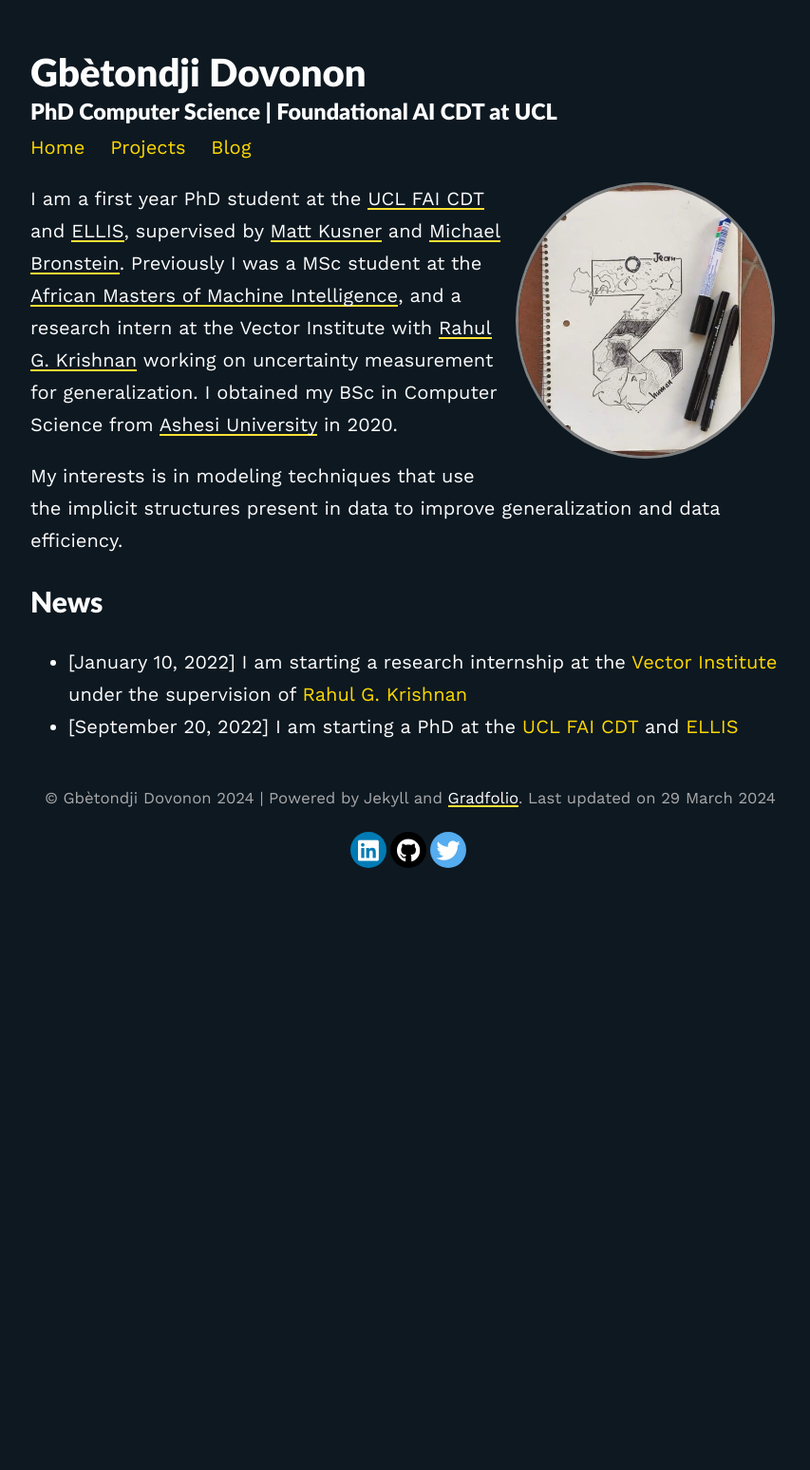
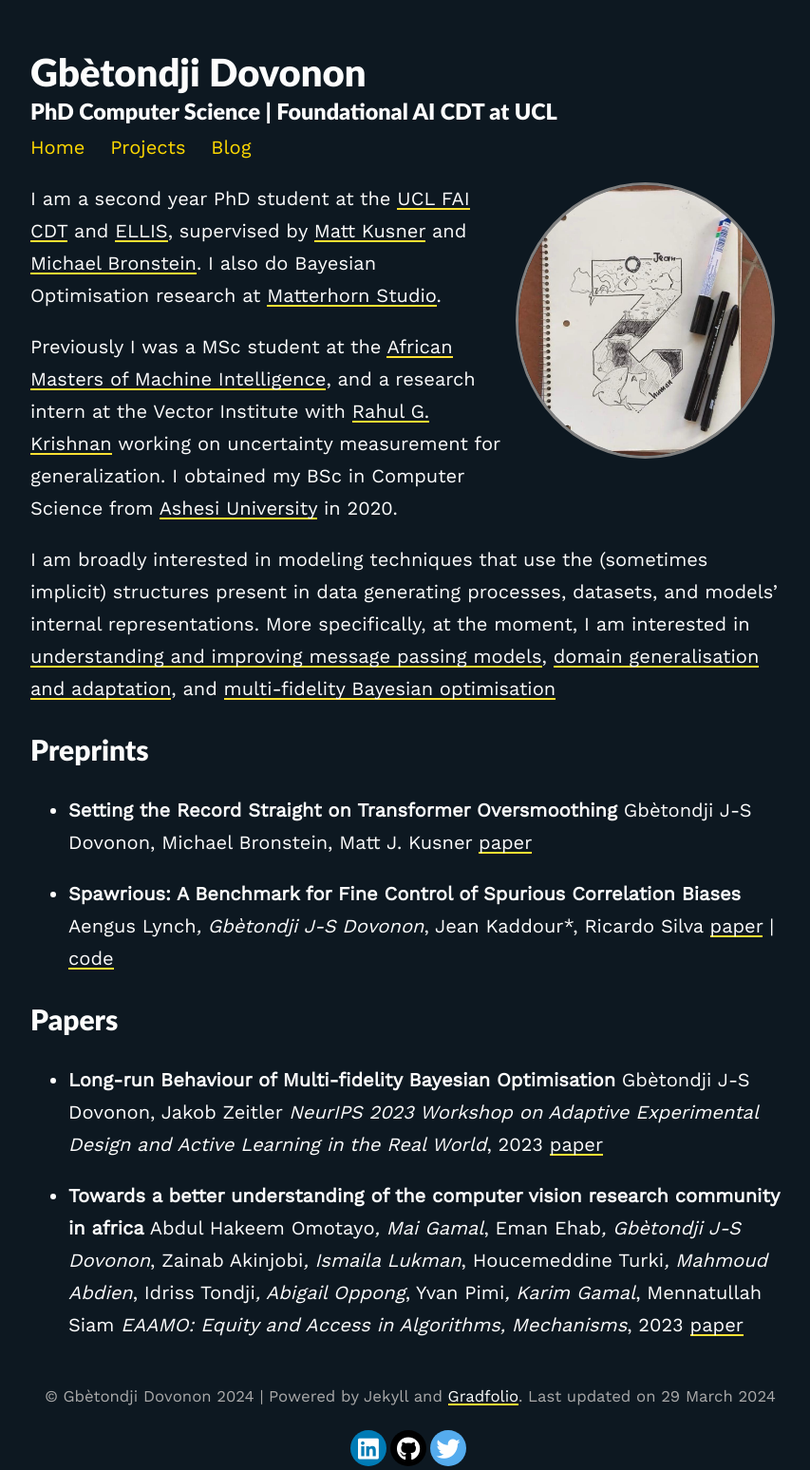
Before and after one commit to jean72human/jean72human.github.io, a Jekyll site: the page built from index.md, in a window 1280 px wide. Shown: the whole page at 95% size, without its empty margins (208-1061 px from the left). Built offline with Jekyll 4.4.1, drawn with Linux system fonts in a browser that asks for light colours; nearby versions of some CDN libraries; before the commit the page ends 980 px from its top, so only the background shows below that.

Commit message:
Update index.md

```diff
--- a/index.md
+++ b/index.md
@@ -6,12 +6,31 @@ profile:
   image: profile.png
 published: true
 ---
-I am a first year PhD student at the [UCL FAI CDT](https://www.ucl.ac.uk/foundational-ai-cdt/foundational-artificial-intelligence-mphilphd) and [ELLIS](https://ellis.eu/), supervised by [Matt Kusner](https://mkusner.github.io/) and [Michael Bronstein](https://www.cs.ox.ac.uk/people/michael.bronstein/).
+I am a second year PhD student at the [UCL FAI CDT](https://www.ucl.ac.uk/foundational-ai-cdt/foundational-artificial-intelligence-mphilphd) and [ELLIS](https://ellis.eu/), supervised by [Matt Kusner](https://mkusner.github.io/) and [Michael Bronstein](https://www.cs.ox.ac.uk/people/michael.bronstein/). I also do Bayesian Optimisation research at [Matterhorn Studio](matterhorn.studio).
+
 Previously I was a MSc student at the [African Masters of Machine Intelligence](https://aimsammi.org/), and a research intern at the Vector Institute with [Rahul G. Krishnan](http://www.cs.toronto.edu/~rahulgk/index.html) working on uncertainty measurement for generalization. I obtained my BSc in Computer Science from [Ashesi University](https://www.ashesi.edu.gh/) in 2020.
 
-My interests is in modeling techniques that use the implicit structures present in data to improve generalization and data efficiency.
+I am broadly interested in modeling techniques that use the (sometimes implicit) structures present in data generating processes, datasets, and models' internal representations. More specifically, at the moment, I am interested in [understanding and improving message passing models](https://arxiv.org/pdf/2401.04301.pdf), [domain generalisation and adaptation](https://arxiv.org/pdf/2303.05470.pdf), and [multi-fidelity Bayesian optimisation](https://arxiv.org/pdf/2312.12633.pdf)
 
-## News
 
-- [January 10, 2022] I am starting a research internship at the [Vector Institute](https://vectorinstitute.ai/) under the supervision of [Rahul G. Krishnan](http://www.cs.toronto.edu/~rahulgk/index.html)
-- [September 20, 2022] I am starting a PhD at the [UCL FAI CDT](https://www.ucl.ac.uk/foundational-ai-cdt/foundational-artificial-intelligence-mphilphd) and [ELLIS](https://ellis.eu/)
+## Preprints
+
+- **Setting the Record Straight on Transformer Oversmoothing**
+  Gbètondji J-S Dovonon, Michael Bronstein, Matt J. Kusner
+  [paper](https://arxiv.org/pdf/2401.04301.pdf)
+
+- **Spawrious: A Benchmark for Fine Control of Spurious Correlation Biases**
+  Aengus Lynch*, Gbètondji J-S Dovonon*, Jean Kaddour*, Ricardo Silva
+  [paper](https://arxiv.org/pdf/2303.05470.pdf) | [code](https://github.com/aengusl/spawrious)
+
+## Papers
+
+- **Long-run Behaviour of Multi-fidelity Bayesian Optimisation**
+  Gbètondji J-S Dovonon, Jakob Zeitler
+  *NeurIPS 2023 Workshop on Adaptive Experimental Design and Active Learning in the Real World*, 2023
+  [paper](https://arxiv.org/pdf/2312.12633.pdf)
+
+- **Towards a better understanding of the computer vision research community in africa**
+  Abdul Hakeem Omotayo*, Mai Gamal*, Eman Ehab*, Gbètondji J-S Dovonon*, Zainab Akinjobi*, Ismaila Lukman*, Houcemeddine Turki*, Mahmoud Abdien*, Idriss Tondji*, Abigail Oppong*, Yvan Pimi*, Karim Gamal*, Mennatullah Siam
+  *EAAMO: Equity and Access in Algorithms, Mechanisms*, 2023
+  [paper](https://arxiv.org/pdf/2305.06773.pdf)
```
